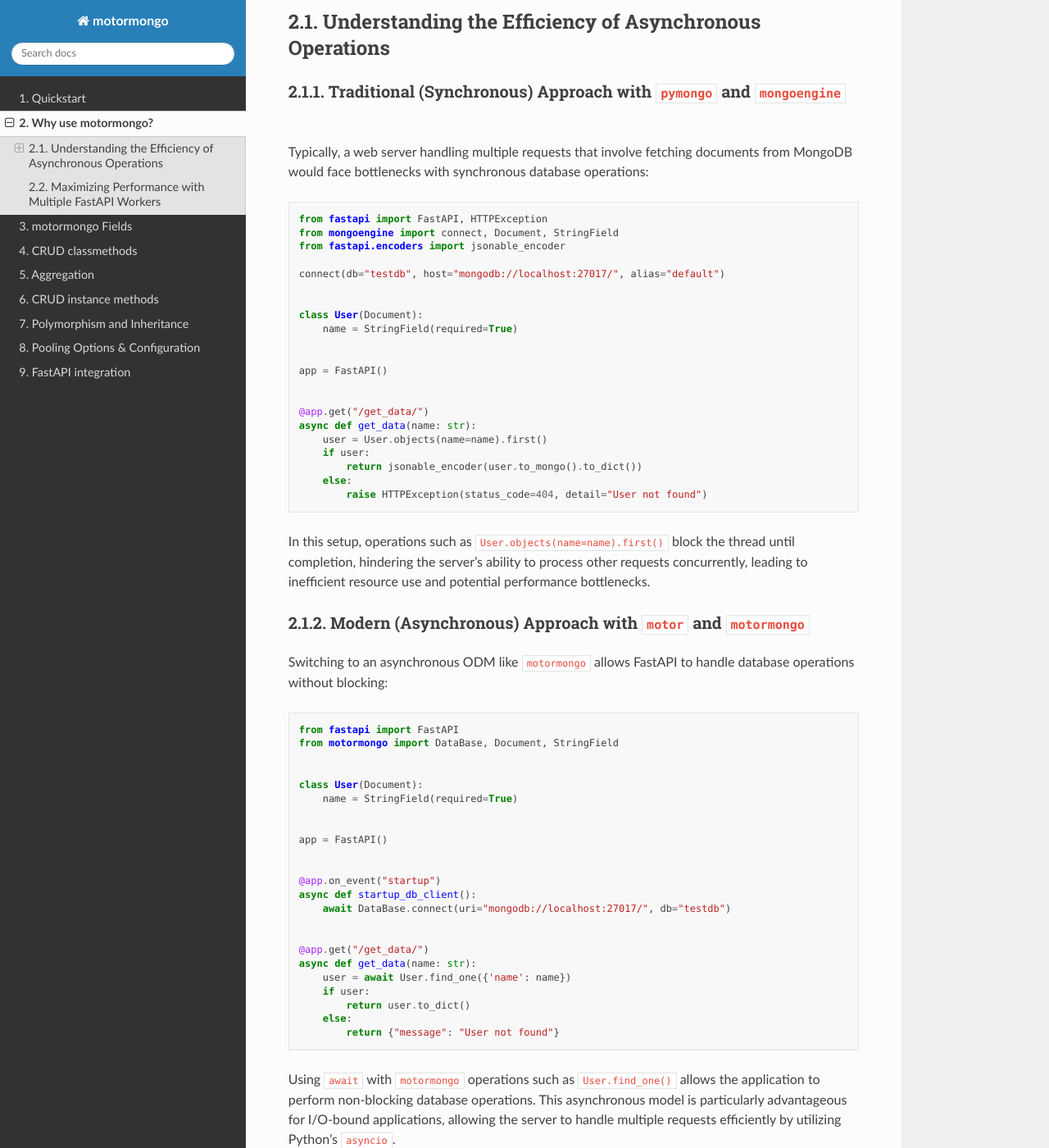
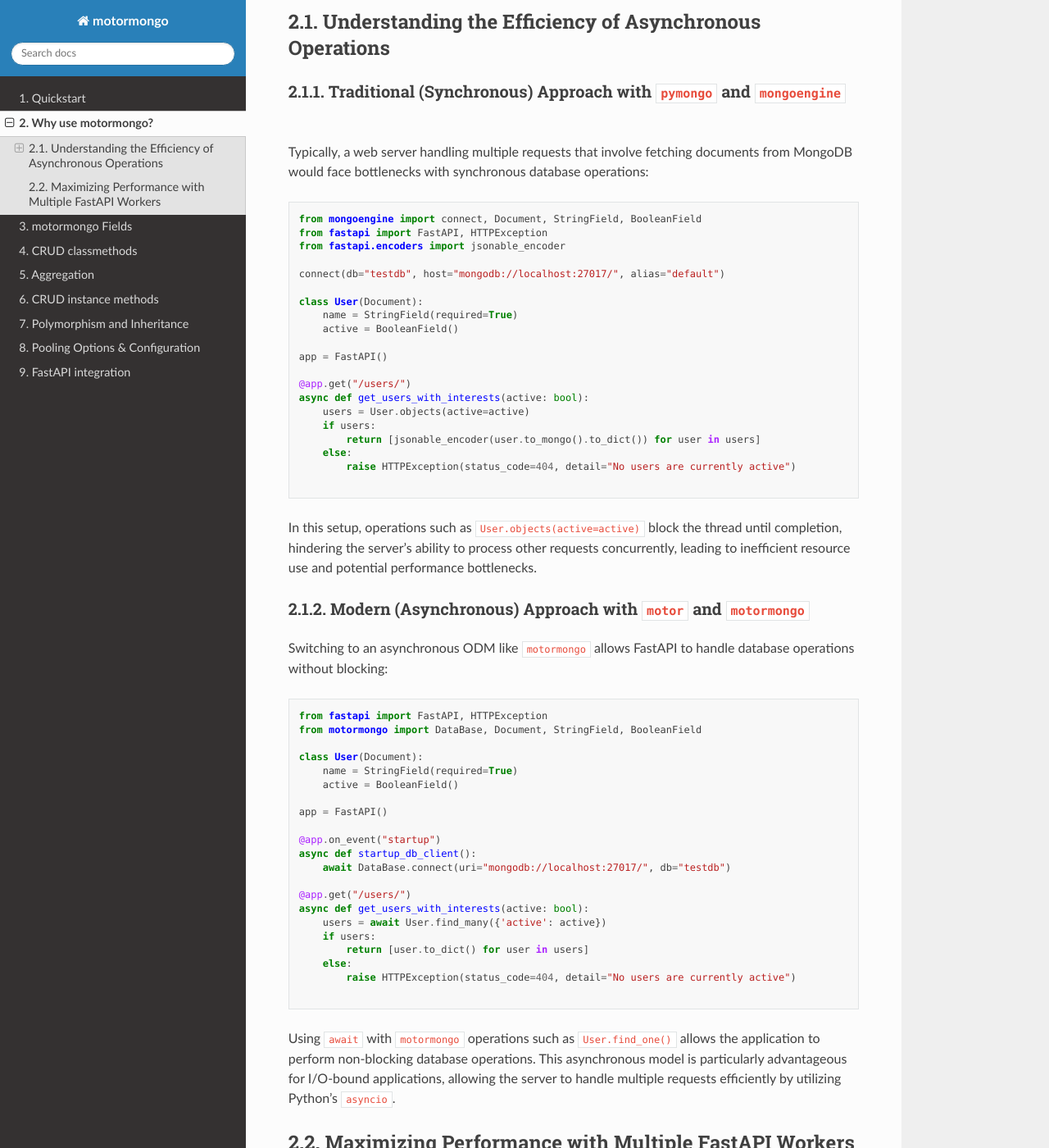
Before and after one commit to pprunty/motormongo, a Sphinx documentation site: the page built from docs/source/why_motormongo.md, in a window 1280 px wide and 1400 px high, scrolled down 297 px. Shown: the whole window at 82% size. Built offline with Sphinx 7.4.7 and the Read the Docs theme 2.0.0, drawn with Linux system fonts in a browser that asks for light colours.

Commit message:
update document_class to document and update documentation

````diff
--- a/docs/source/why_motormongo.md
+++ b/docs/source/why_motormongo.md
@@ -13,30 +13,29 @@
 with synchronous database operations:
 
 ```python
+from mongoengine import connect, Document, StringField, BooleanField
 from fastapi import FastAPI, HTTPException
-from mongoengine import connect, Document, StringField
 from fastapi.encoders import jsonable_encoder
 
 connect(db="testdb", host="mongodb://localhost:27017/", alias="default")
 
-
 class User(Document):
     name = StringField(required=True)
-
+    active = BooleanField()
 
 app = FastAPI()
 
+@app.get("/users/")
+async def get_users_with_interests(active: bool):
+    users = User.objects(active=active)
+    if users:
+        return [jsonable_encoder(user.to_mongo().to_dict()) for user in users]
+    else:
+        raise HTTPException(status_code=404, detail="No users are currently active")
 
-@app.get("/get_data/")
-async def get_data(name: str):
-    user = User.objects(name=name).first()
-    if user:
-        return jsonable_encoder(user.to_mongo().to_dict())
-    else:
-        raise HTTPException(status_code=404, detail="User not found")
 ```
 
-In this setup, operations such as `User.objects(name=name).first()` block the thread until completion, hindering the
+In this setup, operations such as `User.objects(active=active)` block the thread until completion, hindering the
 server's ability to process other requests concurrently, leading to inefficient resource use and potential performance
 bottlenecks.
 
@@ -45,29 +44,27 @@
 Switching to an asynchronous ODM like `motormongo` allows FastAPI to handle database operations without blocking:
 
 ```python
-from fastapi import FastAPI
-from motormongo import DataBase, Document, StringField
-
+from fastapi import FastAPI, HTTPException
+from motormongo import DataBase, Document, StringField, BooleanField
 
 class User(Document):
     name = StringField(required=True)
-
+    active = BooleanField()
 
 app = FastAPI()
-
 
 @app.on_event("startup")
 async def startup_db_client():
     await DataBase.connect(uri="mongodb://localhost:27017/", db="testdb")
 
+@app.get("/users/")
+async def get_users_with_interests(active: bool):
+    users = await User.find_many({'active': active})
+    if users:
+        return [user.to_dict() for user in users]
+    else:
+        raise HTTPException(status_code=404, detail="No users are currently active")
 
-@app.get("/get_data/")
-async def get_data(name: str):
-    user = await User.find_one({'name': name})
-    if user:
-        return user.to_dict()
-    else:
-        return {"message": "User not found"}
 ```
 
 Using `await` with `motormongo` operations such as `User.find_one()` allows the application to perform non-blocking
````
Also changed, not shown: README.md (+2 -2 lines), docs/source/fields.md (+2 -2 lines), docs/source/index.md (+1 -1 lines), docs/source/introduction.md (deleted, +0 -1 lines), docs/source/quickstart.md (+3 -2 lines), 2 other files.
